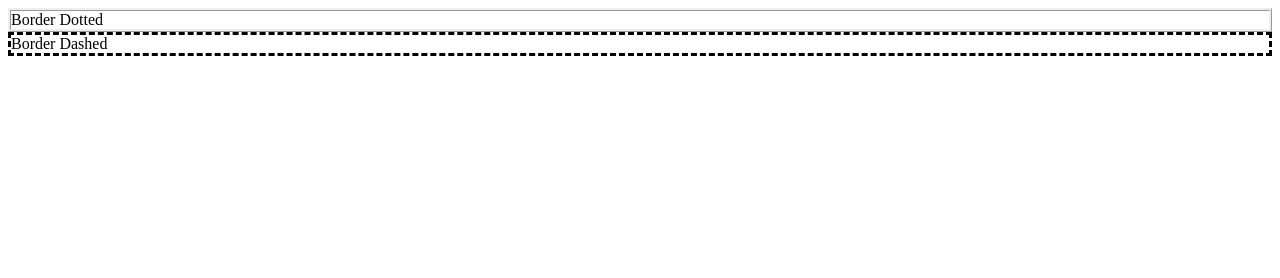
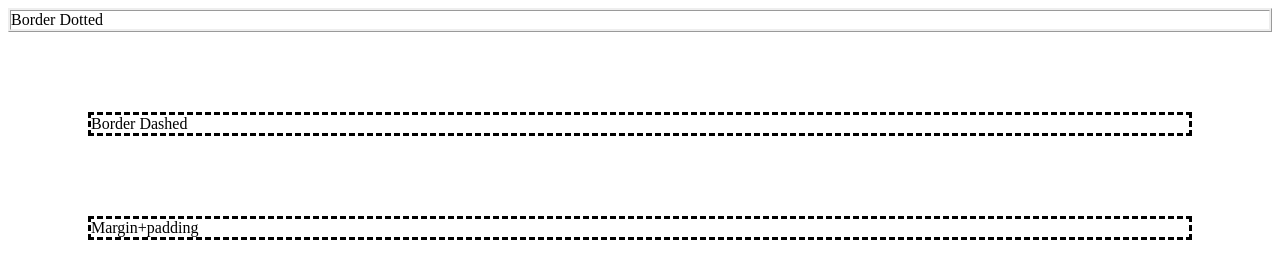
Before and after one commit to kamalnorizan/learnCSS, a plain HTML site: page borders_margins_padding.html in a window 1280 px wide. Drawn offline with Linux system fonts and the light colour scheme.

Commit message:
margins and padding

```diff
--- a/borders_margins_padding.html
+++ b/borders_margins_padding.html
@@ -30,14 +30,32 @@
         .borderridge{
             border-style: ridge;
         }
+
+        .paddingClass{
+            padding: 80px;
+            padding-top:0px;
+            padding-left:0px;
+            padding-right:0px;
+            padding-bottom:0px;
+        }
+
+        .marginClass{
+            margin-top: 80px;
+            margin-left: 80px;
+            margin-right: 80px;
+            margin-bottom: 80px;
+        }
     </style>
 </head>
 <body>
-    <div class="borderridge">
+    <div class="borderridge paddingClass">
         Border Dotted
     </div>
-    <div class="borderDashed">
+    <div class="borderDashed marginClass">
         Border Dashed
+    </div>
+    <div class="borderDashed marginClass paddingClass">
+        Margin+padding
     </div>
 
 </body>
```
